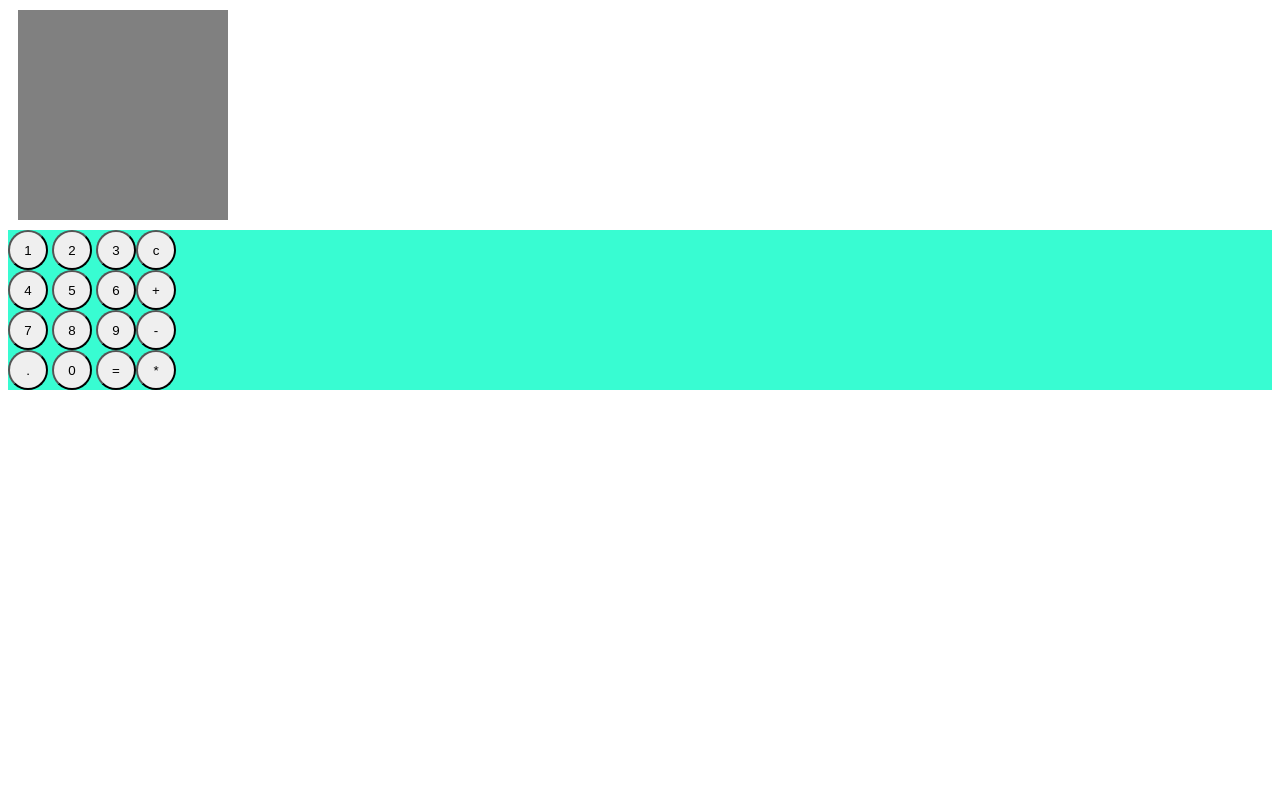
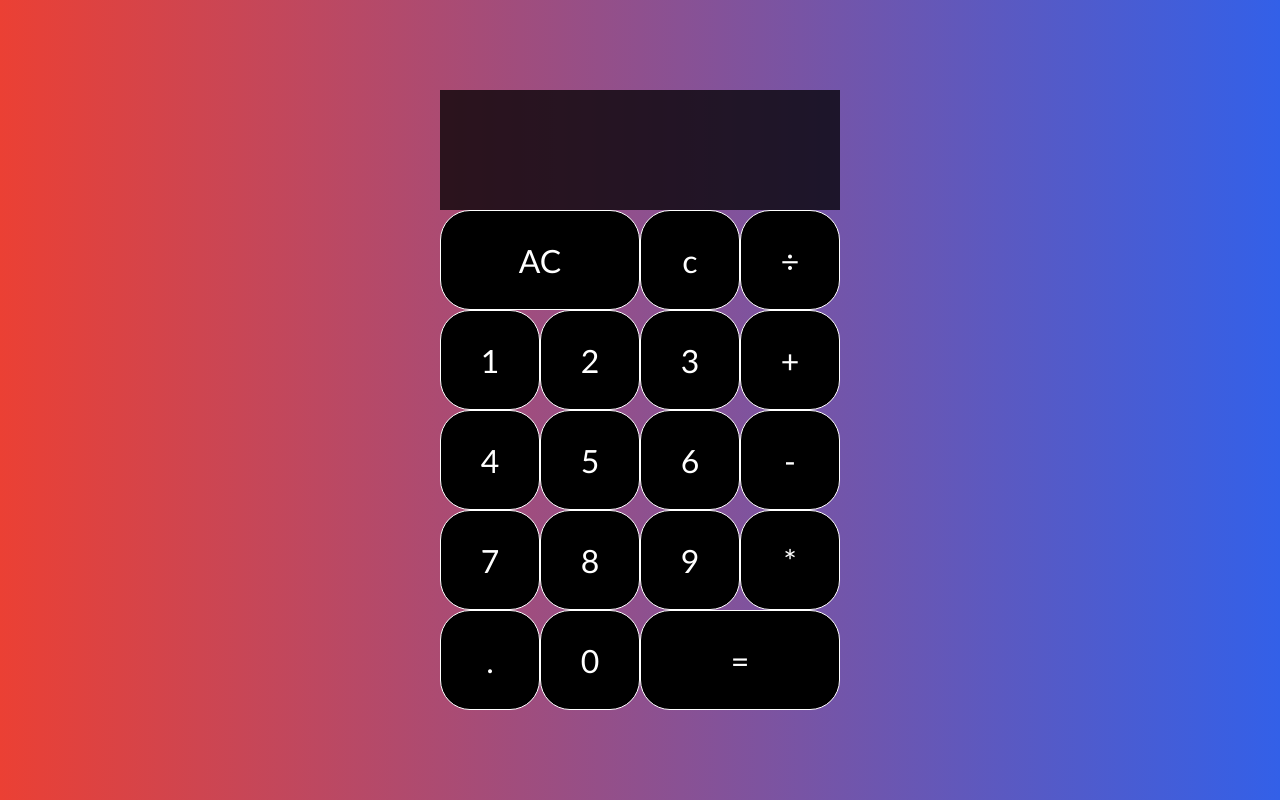
Before and after one commit to buncy/calculator, a plain HTML site: page calculator.html in a window 1280 px wide. Drawn offline with Linux system fonts and the light colour scheme.

Commit message:
final_structure

```diff
--- a/calculator.css
+++ b/calculator.css
@@ -1,22 +1,65 @@
-.body{
-	height: 600px;
-	width: 600px;
+*, *::before, *::after{
+	box-sizing: border-box;
+	font-family: 'Gill Sans', 'Gill Sans MT', Calibri, 'Trebuchet MS', sans-serif;
+	font-weight: normal;
 }
-.display{
-	width: 200px;
-	height: 200px;
-	background: gray;
-	margin: 10px;
-	padding: 5px;
+
+body{
+	padding:0;
+	margin:0;
+	background: linear-gradient(to right, #eb4034, #3360e8);
+}
+
+.calculator-grid{
+	display: grid;
+	justify-content: center;
+	align-content: center;
+	min-height: 100vh;
+	grid-template-columns: repeat(4, 100px);
+	grid-template-rows: minmax(120px, auto) repeat(5, 100px)
+}
+
+.calculator-grid > button{
+	font-size: 2rem;
+	color: white;
+	background-color: black;
+	border-radius: 30px;
+	border: 1px solid white;
+	outline: none;
+
+}
+
+.calculator-grid > button:hover{
+	background-color:rgba(rgb(165, 121, 40), rgb(168, 121, 35), rgb(161, 118, 37), .75) ;
+
+}
+
+#allc, #equals{
+	grid-column: span 2;
+}
+
+.display {
+	grid-column: 1 / -1;
+	background-color:rgba(0, 0, 0, .75) ;
+	display: flex;
+	align-items: flex-end;
+	justify-content: space-around;
+	flex-direction: column;
+	padding: 10px;
+	word-wrap: break-word;
+	word-break: break-all;
 
 
 }
 
-.keyboard{
-	background: #38fcd2;
+
+
+.display .current-operand{
+	color: white;
+	font: 2.5rem;
+
 }
-.key{
-	height: 40px;
-	width: 40px;
-	border-radius: 30px;
+.display .previous-operand{
+	color:rgba(255, 255, 255, .75);
+	font: 1.5rem;
 }
--- a/calculator.html
+++ b/calculator.html
@@ -5,28 +5,32 @@
 <link rel="stylesheet" type="text/css" href="calculator.css">
 
 </head>
+<meta name="viewport" content="width=device-width, initial-scale=1.0">
 <body>
-    <div class="display">
+    <div class="calculator-grid">
+        <div class="display">
+            <div class="previous-operand"></div>
+            <div class='current-operand'></div>
+        </div>
 
-    </div>
-    <div class="keyboard">
-    	<div class="numbers">
+
+            <button class="key" id="allc">AC</button>
+            <button class="key" id="clear">c</button>
+            <button class="key" id="÷">÷</button>
     		<button class="key" id="1">1</button>
     		<button class="key" id="2">2</button>
-    		<button class="key" id="3">3</button><button class="key" id="c">c</button>
-    		<br>
+    		<button class="key" id="3">3</button>
+    		<button class="key" id="plus">+</button>
     		<button class="key" id="4">4</button>
     		<button class="key" id="5">5</button>
-    		<button class="key" id="6">6</button><button class="key" id="+">+</button>
-    		<br>
+    		<button class="key" id="6">6</button>
+    		<button class="key" id="minus">-</button>
     		<button class="key" id="7">7</button>
     		<button class="key" id="8">8</button>
-    		<button class="key" id="9">9</button><button class="key" id="-">-</button>
-    		<br>
+    		<button class="key" id="9">9</button>
+    		<button class="key" id="times">*</button>
     		<button class="key" id=".">.</button>
     		<button class="key" id="0">0</button>
-    		<button class="key" id="=">=</button><button class="key" id="*">*</button>
-    	</div>
-
+    		<button class="key" id="equals">=</button>
     </div>
 </body>
```
